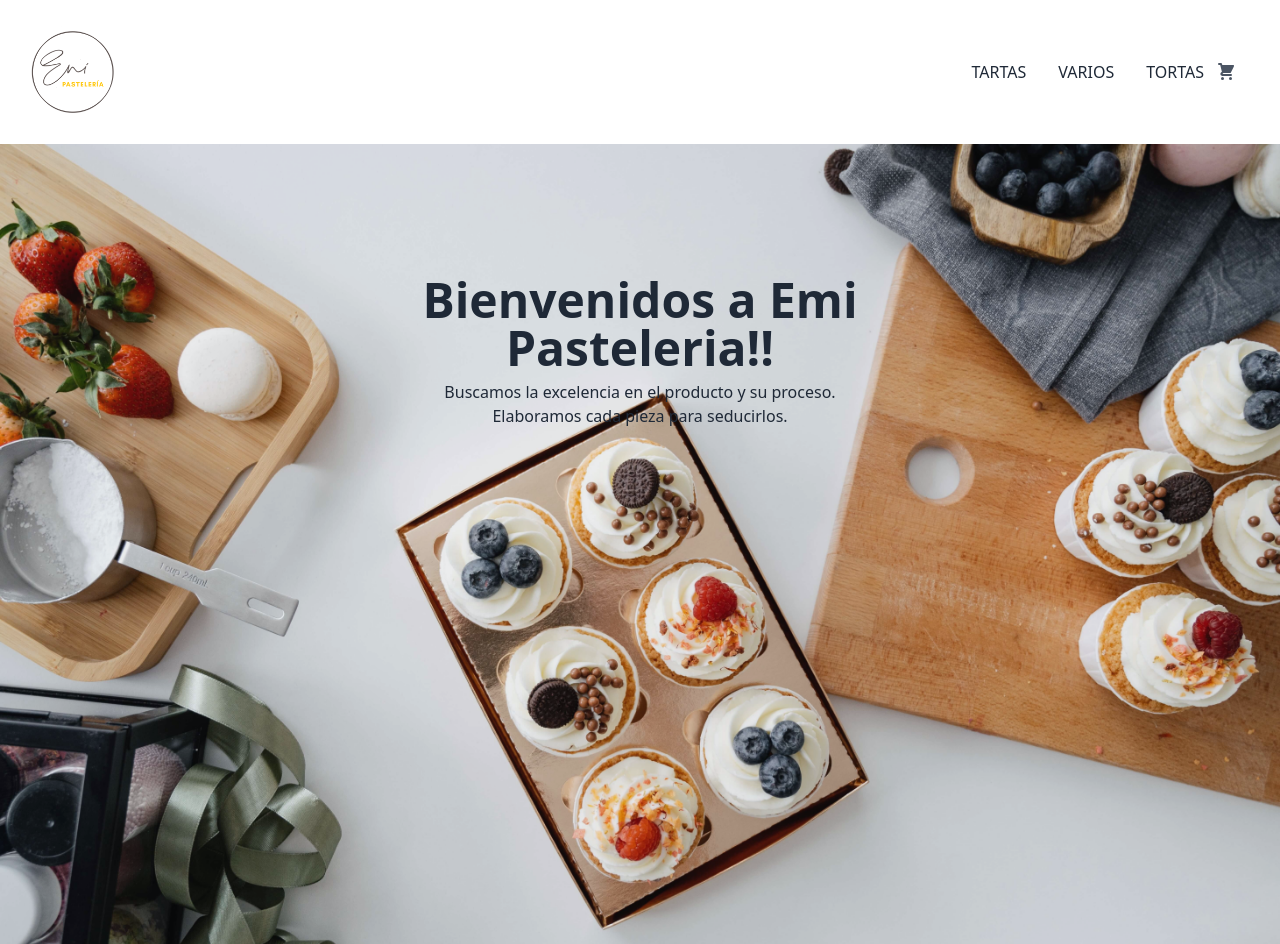
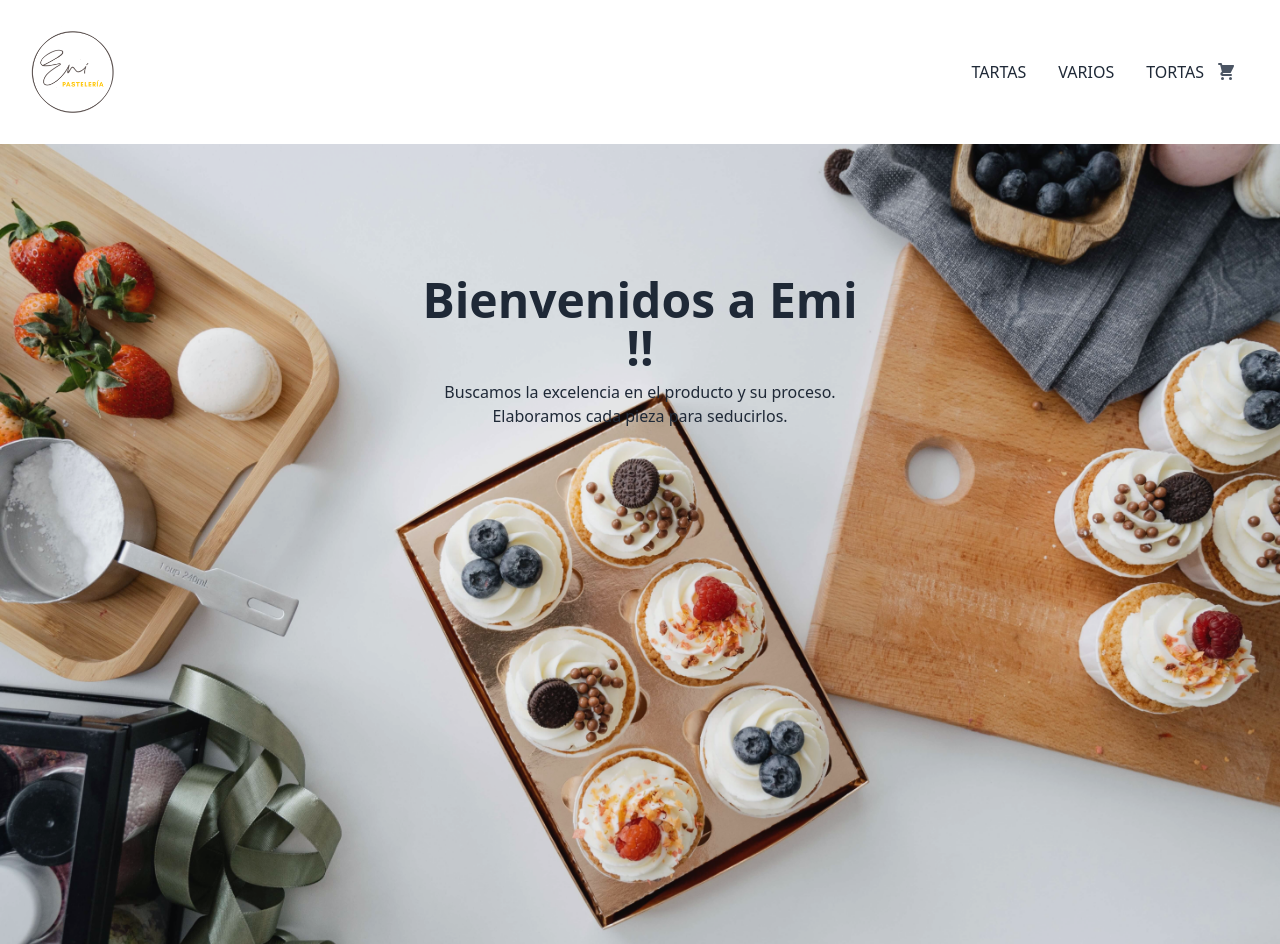
Before and after one commit to Lulariera/EmiProyectoReact, a React (Create React App) app: page / in a window 1280 px wide. Built offline with nearby package versions, Linux system fonts and the light colour scheme; no server answers; a web font is replaced by a local one.

Commit message:
cambios hero

```diff
--- a/src/componentes/Hero/Hero.jsx
+++ b/src/componentes/Hero/Hero.jsx
@@ -6,7 +6,7 @@ const Hero = () => {
   <div className="hero-overlay bg-opacity-10"></div>
   <div className="hero-content text-center text-gray-700-content">
     <div className="max-w-md">
-      <h1 className="mb-2 text-5xl font-bold">Bienvenidos a Emi Pasteleria!!</h1>
+      <h1 className="mb-2 text-5xl font-bold">Bienvenidos a Emi !!</h1>
       <p className="mb-96">Buscamos la excelencia en el producto y su proceso. Elaboramos cada pieza para seducirlos.</p>
     </div>
   </div>
```
